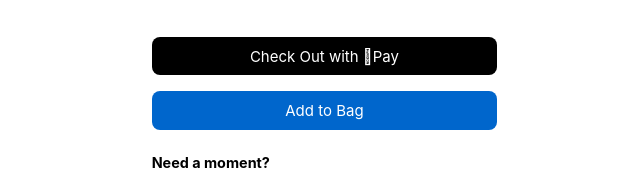
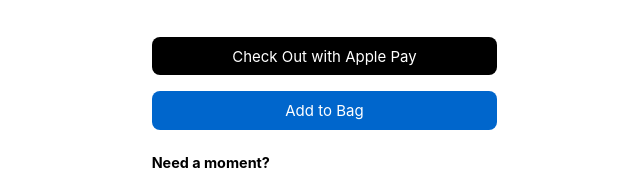
Before and after one commit to ralphpdulce/sysdev-dulce, a plain HTML site: page pages/product-pages/clear-case-16pm.html in a window 1280 px wide. Shown: the part 867-1041 px from the top of the page, 78-718 px from the left. Drawn offline with nearby package versions, Linux system fonts and the light colour scheme; files that its build step writes are made by us from their sources; a web font is replaced by a local one.

Commit message:
Fixed "Check Out with Apple Pay" button

```diff
--- a/pages/product-pages/clear-case-16pm.html
+++ b/pages/product-pages/clear-case-16pm.html
@@ -133,7 +133,7 @@
 
                 <!-- Button container -->
                 <div class="button-container">
-                    <button id="check-out">Check Out with Pay</button>
+                    <button id="check-out">Check Out with Apple Pay</button>
                     <button id="add-to-bag">Add to Bag</button>
                 </div>
 
```
Also changed, not shown: pages/product-pages/silicone-case-16e-white.html (+1 -1 lines), pages/product-pages/silicone-case-16e-winter-blue.html (+1 -1 lines), pages/product-pages/silicone-case-16p-aquamarine.html (+1 -1 lines), pages/product-pages/silicone-case-16p-peony.html (+1 -1 lines).
